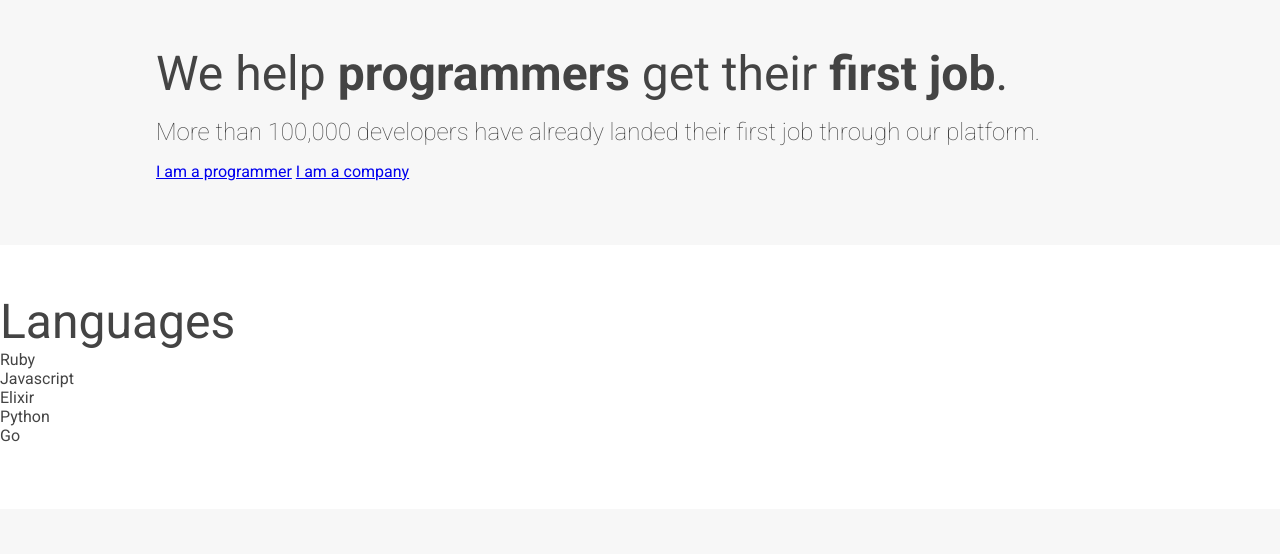
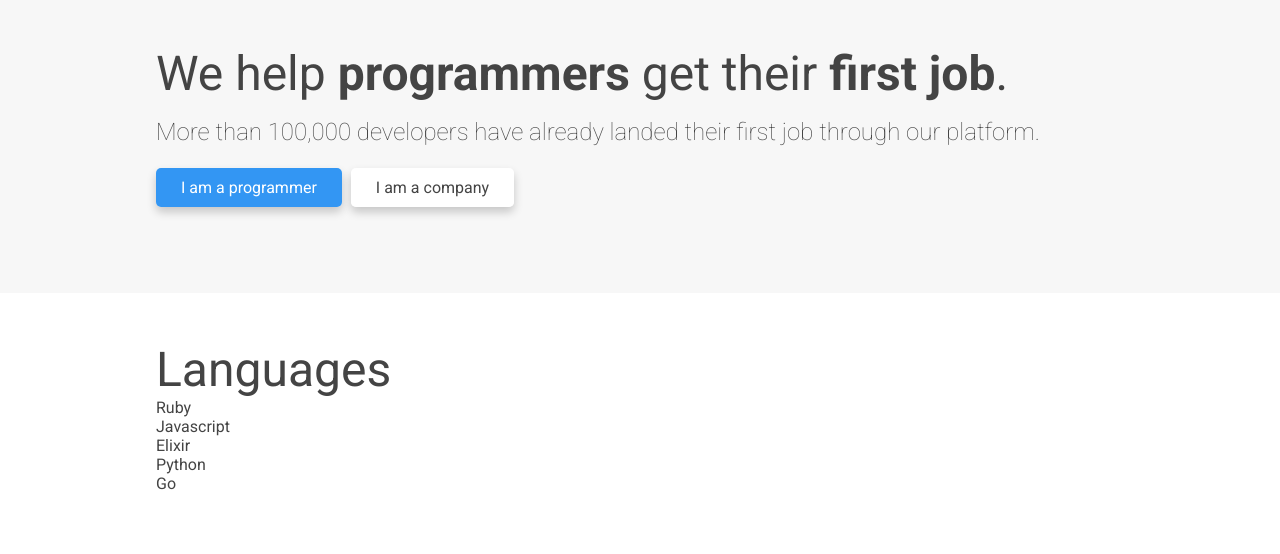
Before and after one commit to vando-ramos/massa, a plain HTML site: page index.html in a window 1280 px wide. Shown: the part 199-753 px from the top of the page. Drawn offline with Linux system fonts and the light colour scheme.

Commit message:
Styling buttons and adding shadows.

```diff
--- a/index.html
+++ b/index.html
@@ -31,12 +31,15 @@
 
         <p>More than 100,000 developers have already landed their first job through our platform.</p>
 
-        <a href="#">I am a programmer</a>
-        <a href="#">I am a company</a>
+        <div class="cta">
+          <a href="#" class="button primary">I am a programmer</a>
+          <a href="#" class="button secondary">I am a company</a>
+        </div>
       </div>
     </section>
 
     <section class="languages">
+      <div class="container">
         <h1>Languages</h1>
 
         <div class="cards">
@@ -46,9 +49,12 @@
           <div class="card">Python</div>
           <div class="card">Go</div>
         </div>
+      </div>
+
     </section>
 
     <section class="team gray">
+      <div class="container">
         <h1>Our Team</h1>
 
         <div class="members">
@@ -60,10 +66,13 @@
           <div class="member"><img src="images/team/mike.jpg" alt="Mike"></div>
           <div class="member"><img src="images/team/saul.jpg" alt="Saul"></div>
         </div>
+      </div>
+
     </section>
   </main>
 
   <footer>
+    <div class="container">
       <ul>
         <li><a href="#"></a>Privacy Policy</li>
         <li><a href="#"></a>Career</li>
@@ -73,6 +82,8 @@
       </ul>
 
       <p>© Massa. All rights reserved.</p>
+    </div>
+
   </footer>
 </body>
 </html>
--- a/style.css
+++ b/style.css
@@ -34,6 +34,32 @@ h1 {
   font-weight: 100;
 }
 
+.intro .cta {
+  margin: 2rem 0;
+}
+
+.button {
+  padding: 10px 25px;
+  text-decoration: none;
+  border-radius: 5px;
+  margin-right: 5px;
+  box-shadow: 0 5px 10px 0 rgba(0, 0, 0, 0.2);
+}
+
+.button:hover {
+  box-shadow: 0 5px 10px 0 rgba(0, 0, 0, 0.5);
+}
+
+.primary {
+  background-color: #3396f3;
+  color: white;
+}
+
+.secondary {
+  background-color: white;
+  color: #444;
+}
+
 footer {
   background-color: #3789bf;
 }
```
Lines whose indentation alone changed are shown as unchanged.
